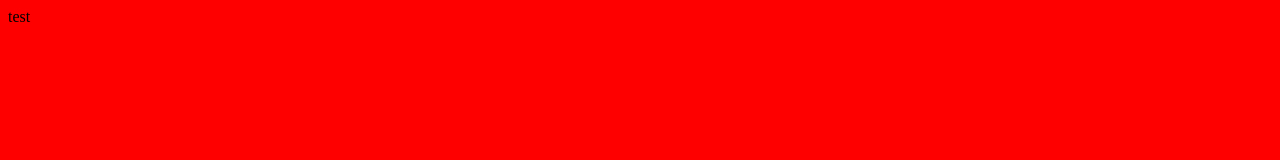
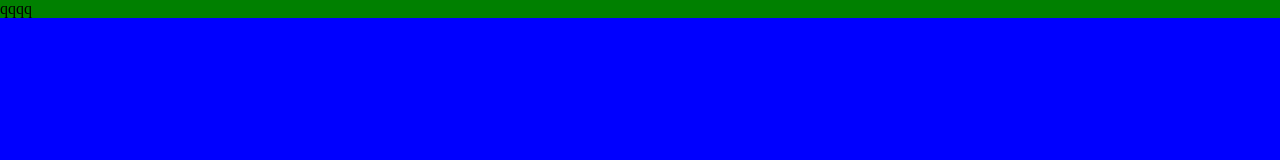
Before and after one commit to silviu2021/stack-blitz-test, a website built with Vite: page index.html in a window 1280 px wide. Built offline with nearby package versions, Linux system fonts and the light colour scheme.

Commit message:
3 files modified, 1 added, 1 deleted

```diff
--- a/index.html
+++ b/index.html
@@ -9,5 +9,6 @@
   </head>
   <body>
     <div class="test">test</div>
+    <script type="module" src="index.ts"></script>
   </body>
 </html>
--- a/index.js
+++ /dev/null
@@ -1,3 +0,0 @@
-// run `node index.js` in the terminal
-
-console.log(`Hello Node.js v${process.versions.node}!`);
--- a/index.scss
+++ b/index.scss
@@ -1,3 +1,7 @@
 body {
-  background-color: red;
+  background-color: blue;
+  margin: 0;
+  .test {
+    background-color: green;
+  }
 }
--- /dev/null
+++ b/index.ts
@@ -0,0 +1,6 @@
+console.log('aaaaaa asdasd');
+const a = 2;
+
+const test = document.querySelector('.test');
+
+test.innerHTML = 'qqqq';
--- a/package.json
+++ b/package.json
@@ -2,7 +2,8 @@
   "name": "node-starter",
   "version": "0.0.0",
   "scripts": {
-    "start": "vite"
+    "start": "vite",
+    "build": "vite build"
   },
   "dependencies": {
     "sass": "^1.54.8",
```
